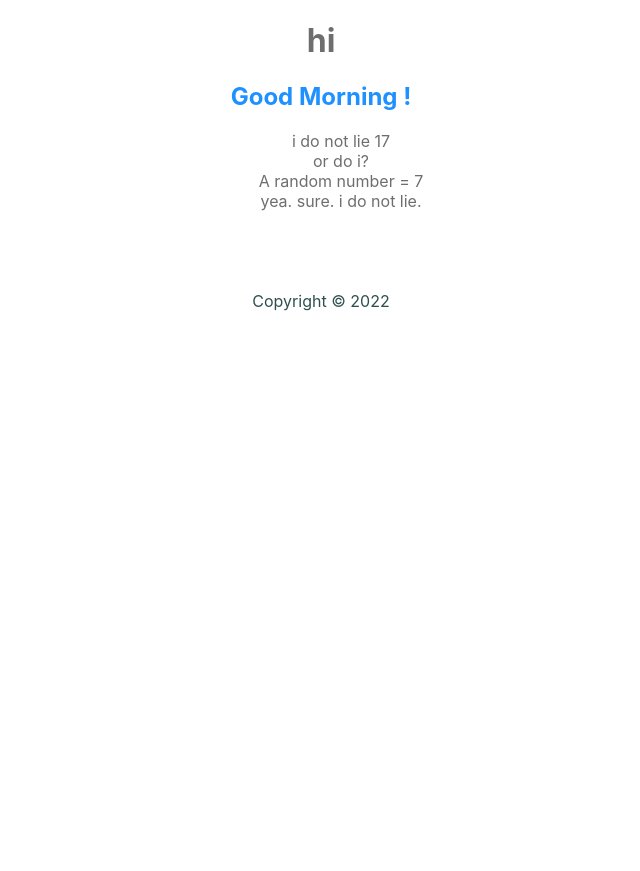
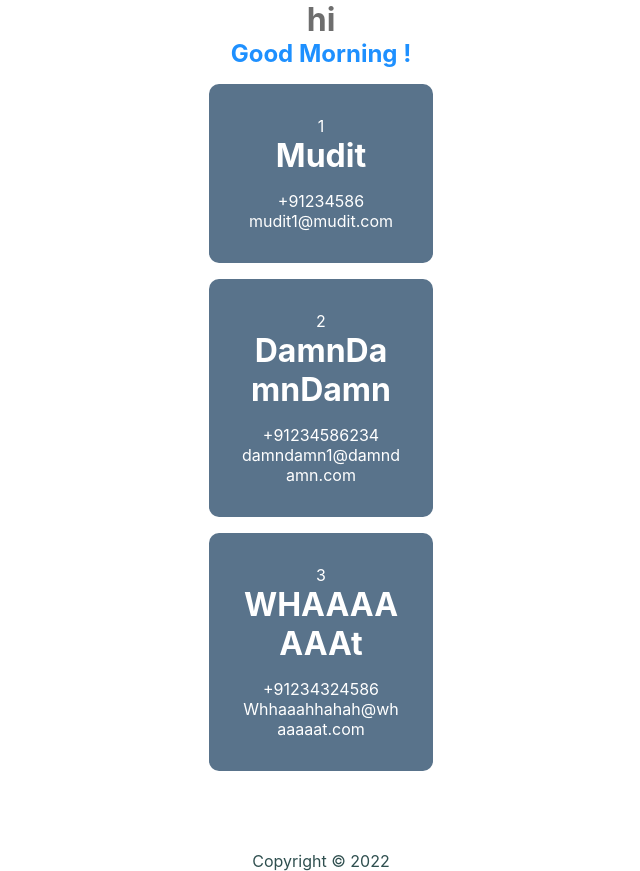
Before and after one commit to mudittt/webdev-bootcamp, a React (Create React App) app in the folder REACT-demo/navbar/: page / in a window 1280 px wide. Shown: the whole page, without its empty margins (319-959 px from the left). Before the commit the page ends 800 px from the top, so only its background shows below. Built offline with nearby package versions, Linux system fonts and the light colour scheme.

Commit message:
mapping data to components

```diff
--- a/REACT-demo/navbar/package.json
+++ b/REACT-demo/navbar/package.json
@@ -8,7 +8,7 @@
     "@testing-library/user-event": "^14.4.3",
     "react": "^18.2.0",
     "react-dom": "^18.2.0",
-    "react-scripts": "5.0.1",
+    "react-scripts": "^2.1.3",
     "web-vitals": "^3.0.2"
   },
   "scripts": {
--- a/REACT-demo/navbar/src/App.css
+++ b/REACT-demo/navbar/src/App.css
@@ -9,3 +9,19 @@ ul {
 footer {
   margin-top: 5rem;
 }
+
+.card {
+  border-radius: 10px;
+  color: #fff;
+  max-width: 10rem;
+  margin: 1rem auto;
+  word-wrap: break-word;
+  padding: 2rem;
+  width: 10rem;
+  background-color: #59738b;
+}
+
+.card-title {
+  font-size: 2rem;
+  margin-bottom: 1rem;
+}
--- a/REACT-demo/navbar/src/App.js
+++ b/REACT-demo/navbar/src/App.js
@@ -1,4 +1,7 @@
 import "./App.css";
+import React from "react";
+import Card from "./Cards";
+import Contact from "./Contacts";
 
 let today = new Date();
 let wish;
@@ -21,6 +24,20 @@ if (today.getHours() >= 5 && today.getHours() < 12) {
 }
 
 //
+function createCard(contact) {
+  return (
+    <Card
+      id={contact.id}
+      // they key prop is not for us to use.
+      key={contact.id}
+      name={contact.name}
+      tel={contact.telephone}
+      mail={contact.email}
+    />
+  );
+}
+
+//
 function App() {
   return (
     <div className="App">
@@ -28,17 +45,28 @@ function App() {
         hi
       </h1>
       <h2 style={styled}>Good {wish} !</h2>
-      <ul>
-        {/* JSX in effect */}
-
-        <li>i do not lie {9 + 8}</li>
-        <li>or do i?</li>
-        <li>A random number = {Math.floor(Math.random() * 9)}</li>
-        <li>yea. sure. i do not lie.</li>
-      </ul>
-
+      {/* JSX in effect */}
       {/* we must pass the inline-style as an object */}
       {/* kabab case -> camel case */}
+
+      {/*It will iterate through Contact array and pass each item of it in 'createCard' */}
+      {Contact.map(createCard)}
+
+      {/* <Card
+        name={Contact[0].name}
+        tel={Contact[0].telephone}
+        mail={Contact[0].email}
+      />
+      <Card
+        name={Contact[1].name}
+        tel={Contact[1].telephone}
+        mail={Contact[1].email}
+      />
+      <Card
+        name={Contact[2].name}
+        tel={Contact[2].telephone}
+        mail={Contact[2].email}
+      /> */}
 
       <footer style={{ color: "darkslategrey" }}>
         Copyright © {today.getFullYear()}
--- /dev/null
+++ b/REACT-demo/navbar/src/Cards.js
@@ -0,0 +1,12 @@
+import React from "react";
+function Cards(props) {
+  return (
+    <div className="card">
+      <p className="card-content">{props.id}</p>
+      <h2 className="card-title">{props.name}</h2>
+      <p className="card-content">{props.tel}</p>
+      <p className="card-content">{props.mail}</p>
+    </div>
+  );
+}
+export default Cards;
--- /dev/null
+++ b/REACT-demo/navbar/src/Contacts.js
@@ -0,0 +1,22 @@
+let contacts = [
+  {
+    id: 1,
+    name: "Mudit",
+    telephone: "+91234586",
+    email: "mudit1@mudit.com",
+  },
+  {
+    id: 2,
+    name: "DamnDamnDamn",
+    telephone: "+91234586234",
+    email: "damndamn1@damndamn.com",
+  },
+  {
+    id: 3,
+    name: "WHAAAAAAAt",
+    telephone: "+91234324586",
+    email: "Whhaaahhahah@whaaaaat.com",
+  },
+];
+
+export default contacts;
--- a/REACT-demo/navbar/src/index.css
+++ b/REACT-demo/navbar/src/index.css
@@ -1,13 +1,25 @@
 body {
   margin: 0;
-  font-family: -apple-system, BlinkMacSystemFont, 'Segoe UI', 'Roboto', 'Oxygen',
-    'Ubuntu', 'Cantarell', 'Fira Sans', 'Droid Sans', 'Helvetica Neue',
+  font-family: -apple-system, BlinkMacSystemFont, "Segoe UI", "Roboto", "Oxygen",
+    "Ubuntu", "Cantarell", "Fira Sans", "Droid Sans", "Helvetica Neue",
     sans-serif;
   -webkit-font-smoothing: antialiased;
   -moz-osx-font-smoothing: grayscale;
 }
 
 code {
-  font-family: source-code-pro, Menlo, Monaco, Consolas, 'Courier New',
+  font-family: source-code-pro, Menlo, Monaco, Consolas, "Courier New",
     monospace;
 }
+
+h1,
+h2,
+h3,
+h4,
+h5,
+h6,
+p,
+a {
+  margin: 0;
+  padding: 0;
+}
```
Also changed, not shown: 1 other file (tests, documents, lock files or other folders).
